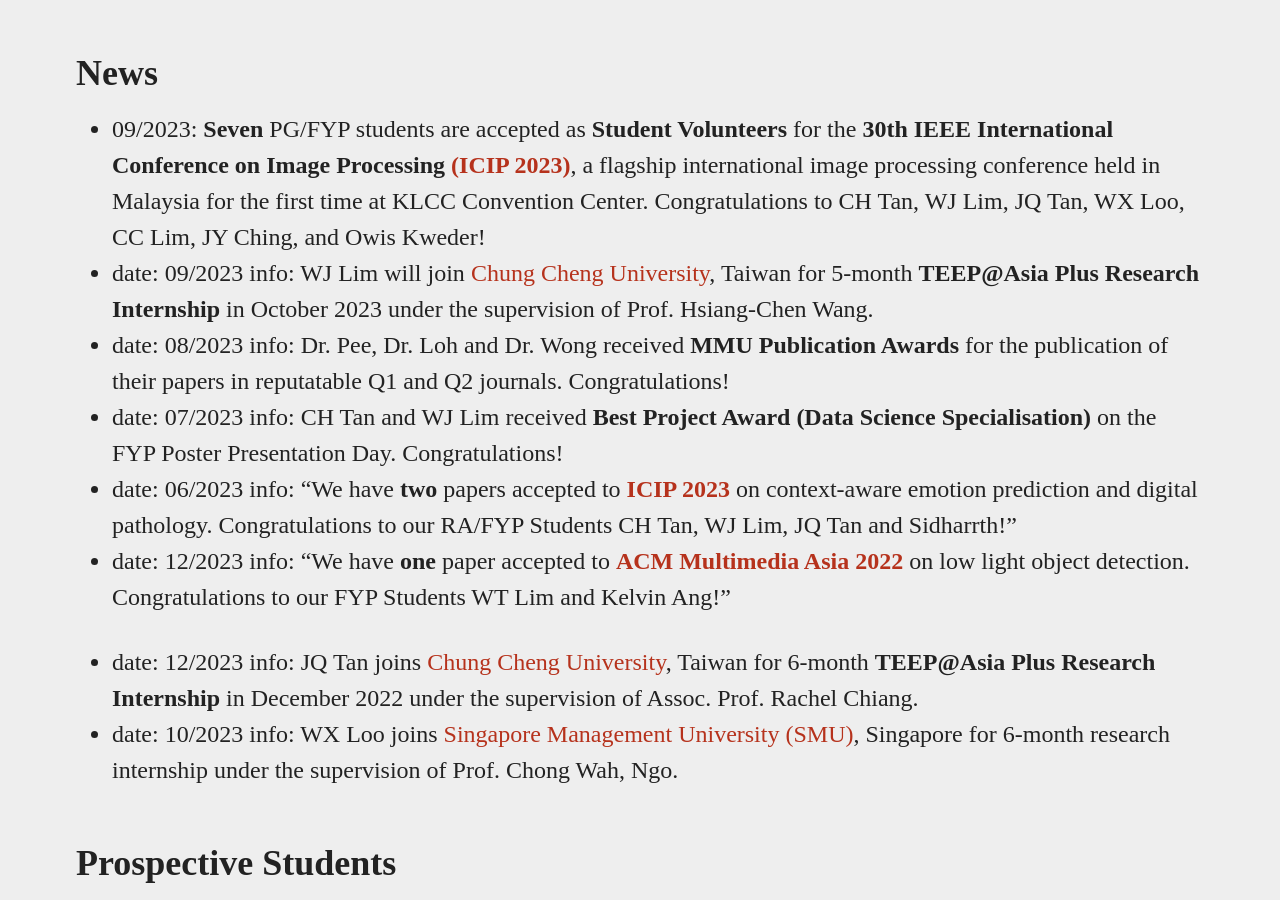
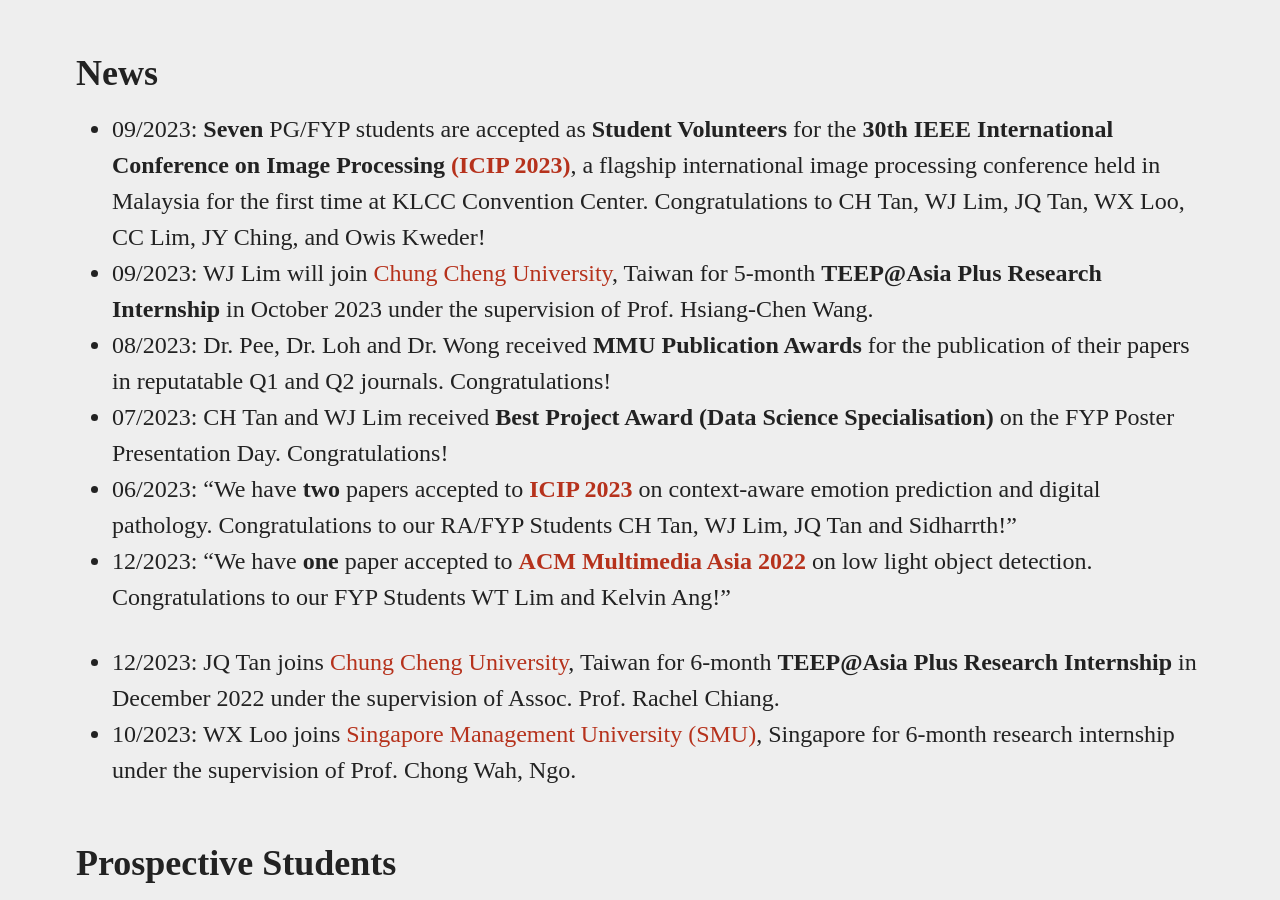
Before and after one commit to viprlab/viprlab.github.io, a Jekyll site: the page built from index.md, in a window 1280 px wide and 900 px high, scrolled down 2535 px. Built offline with Jekyll 4.4.1, drawn with Linux system fonts in a browser that asks for light colours; our own code applies the rules of GitHub Pages for plain Markdown files; some of the changed lines change nothing that is shown.

Commit message:
Update index.md

```diff
--- a/index.md
+++ b/index.md
@@ -63,21 +63,14 @@
 ## News
 
 - 09/2023: **Seven** PG/FYP students are accepted as **Student Volunteers** for the **30th IEEE International Conference on Image Processing [(ICIP 2023)](https://www.2023.ieeeicip.org/)**, a flagship international image processing conference held in Malaysia for the first time at KLCC Convention Center. Congratulations to CH Tan, WJ Lim, JQ Tan, WX Loo, CC Lim, JY Ching, and Owis Kweder!
-- date: 09/2023
-     info: WJ Lim will join [Chung Cheng University](https://www.ccu.edu.tw/?Lang=en), Taiwan for 5-month **TEEP@Asia Plus Research Internship** in October 2023 under the supervision of Prof. Hsiang-Chen Wang.
- - date: 08/2023
-     info: Dr. Pee, Dr. Loh and Dr. Wong received **MMU Publication Awards** for the publication of their papers in reputatable Q1 and Q2 journals. Congratulations!
- - date: 07/2023
-     info: CH Tan and WJ Lim received **Best Project Award (Data Science Specialisation)** on the FYP Poster Presentation Day. Congratulations!
- - date: 06/2023
-     info: "We have **two** papers accepted to **[ICIP 2023](https://www.2023.ieeeicip.org/)** on context-aware emotion prediction and digital pathology. Congratulations to our RA/FYP Students CH Tan, WJ Lim, JQ Tan and Sidharrth!"
- - date: 12/2023
-     info: "We have **one** paper accepted to **[ACM Multimedia Asia 2022](https://www.mmasia2022.org/)** on low light object detection. Congratulations to our FYP Students WT Lim and Kelvin Ang!"
+- 09/2023: WJ Lim will join [Chung Cheng University](https://www.ccu.edu.tw/?Lang=en), Taiwan for 5-month **TEEP@Asia Plus Research Internship** in October 2023 under the supervision of Prof. Hsiang-Chen Wang.
+ - 08/2023: Dr. Pee, Dr. Loh and Dr. Wong received **MMU Publication Awards** for the publication of their papers in reputatable Q1 and Q2 journals. Congratulations!
+ - 07/2023: CH Tan and WJ Lim received **Best Project Award (Data Science Specialisation)** on the FYP Poster Presentation Day. Congratulations!
+ - 06/2023: "We have **two** papers accepted to **[ICIP 2023](https://www.2023.ieeeicip.org/)** on context-aware emotion prediction and digital pathology. Congratulations to our RA/FYP Students CH Tan, WJ Lim, JQ Tan and Sidharrth!"
+ - 12/2023: "We have **one** paper accepted to **[ACM Multimedia Asia 2022](https://www.mmasia2022.org/)** on low light object detection. Congratulations to our FYP Students WT Lim and Kelvin Ang!"
 {% include news.html %}
-- date: 12/2023
-     info: JQ Tan joins [Chung Cheng University](https://www.ccu.edu.tw/?Lang=en), Taiwan for 6-month **TEEP@Asia Plus Research Internship** in December 2022 under the supervision of Assoc. Prof. Rachel Chiang.
-- date: 10/2023
-     info: WX Loo joins [Singapore Management University (SMU)](https://scis.smu.edu.sg/), Singapore for 6-month research internship under the supervision of Prof. Chong Wah, Ngo.
+- 12/2023: JQ Tan joins [Chung Cheng University](https://www.ccu.edu.tw/?Lang=en), Taiwan for 6-month **TEEP@Asia Plus Research Internship** in December 2022 under the supervision of Assoc. Prof. Rachel Chiang.
+- 10/2023: WX Loo joins [Singapore Management University (SMU)](https://scis.smu.edu.sg/), Singapore for 6-month research internship under the supervision of Prof. Chong Wah, Ngo.
 
 ## Prospective Students
 
```
